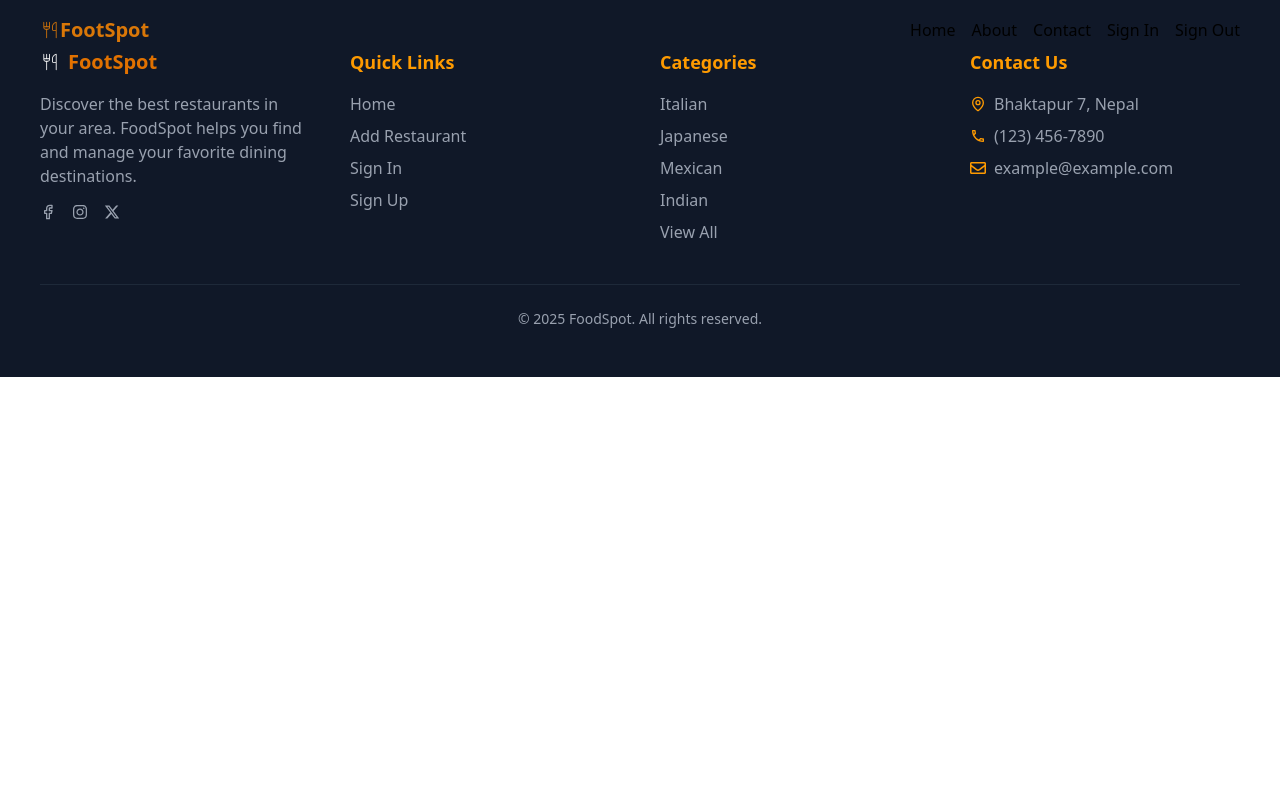
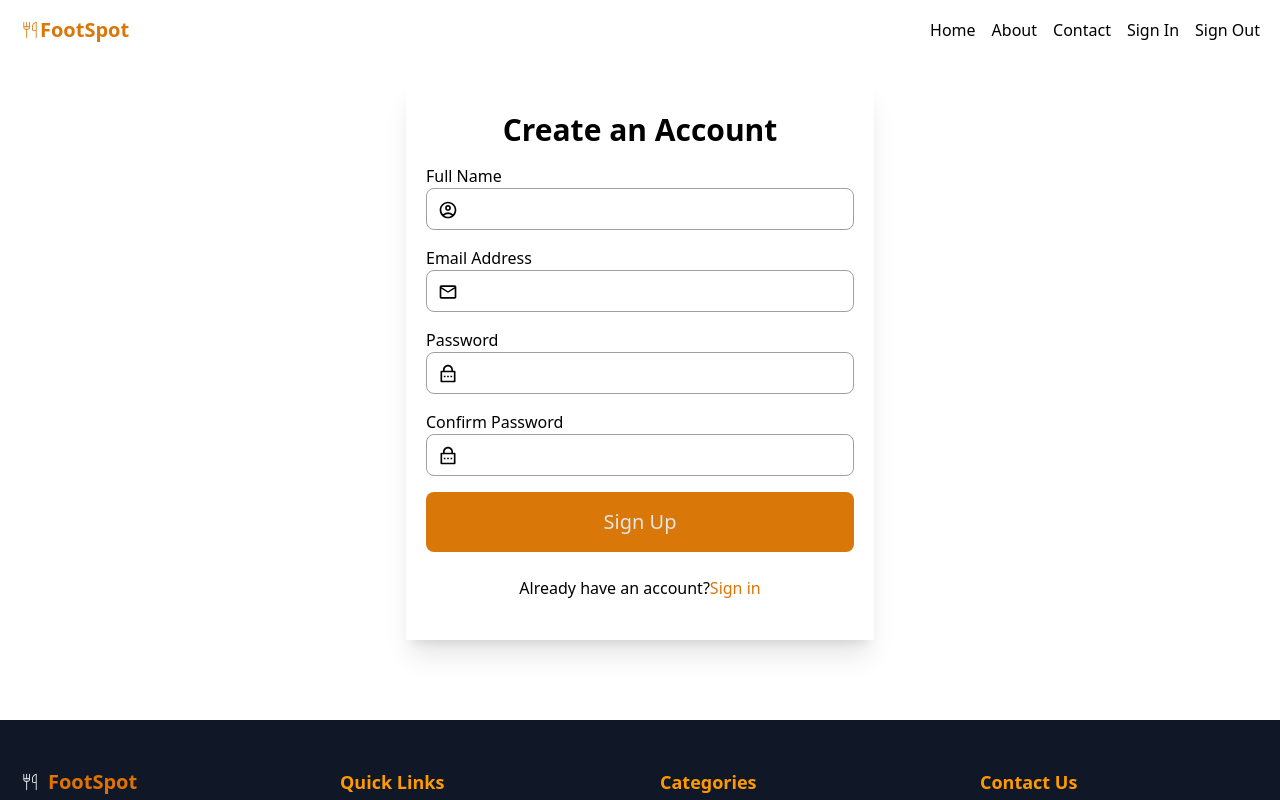
Before and after one commit to srishsitikhu/resturant-frontend, a Next.js app: page /auth/register in a window 1280 px wide. Shown: the top 800 px of the page. Built offline with nearby package versions, Linux system fonts and the light colour scheme.

Commit message:
complete form

```diff
--- a/app/auth/login/page.tsx
+++ b/app/auth/login/page.tsx
@@ -1,11 +1,46 @@
-import React from 'react'
+  "use client"
+  import { useRouter } from "next/navigation";
+import React from "react";
+  import { MdOutlineEmail } from "react-icons/md";
+  import { RiLockPasswordLine } from "react-icons/ri";
 
-const page = () => {
-  return (
-    <div>
+  const LoginPage = () => {
+    const router = useRouter();
+    return (
+      <section className="my-20 max-w-[500px] min-w-[500px] m-auto px-4">
+        <form className="container shadow-xl flex flex-col gap-4 border py-8">
+          <h1 className="heading text-center">Sign In</h1>
+          <div className="relative flex flex-col">
+            <label htmlFor="Email Address">Email Address</label>
+            <input
+              type="text"
+              className="border border-neutral-400 py-2 px-4 pl-10 rounded-lg"
+            />
+            <MdOutlineEmail size={20} className="absolute top-9 left-3" />
+          </div>
+          <div className="relative flex flex-col">
+            <label htmlFor="Password">Password</label>
+            <input
+              type="text"
+              className="border border-neutral-400 py-2 px-4 pl-10 rounded-lg"
+            />
+            <RiLockPasswordLine size={20} className="absolute top-9 left-3" />
+          </div>
+          <button className="bg-[#d97708] text-neutral-200 py-4 rounded-lg text-xl">
+            Sign In
+          </button>
+          <p className="text-center px-4 py-2">
+            Don't have an account?
+            <span
+              className="text-[#d97708] cursor-pointer"
+              onClick={() => router.push("/auth/register")}
+            >
+              Sign up
+            </span>
+          </p>
+        </form>
+      </section>
+    );
+  };
 
-    </div>
-  )
-}
-
-export default page
+  export default LoginPage;
--- a/app/auth/register/page.tsx
+++ b/app/auth/register/page.tsx
@@ -1,11 +1,57 @@
+"use client"
+import { useRouter } from 'next/navigation';
 import React from 'react'
+import { MdOutlineAccountCircle, MdOutlineEmail } from 'react-icons/md';
+import { RiLockPasswordLine } from 'react-icons/ri';
 
-const page = () => {
+const RegisterPage = () => {
+  const router = useRouter();
   return (
-    <div>
-
-    </div>
-  )
+    <section className="my-20 max-w-[500px] min-w-[500px] m-auto px-4">
+      <form className="container shadow-xl flex flex-col gap-4 py-8">
+        <h1 className="heading text-center">Create an Account</h1>
+        <div className="relative flex flex-col">
+          <label htmlFor="FullName">Full Name</label>
+          <input
+            type="text"
+            className="border border-neutral-400 py-2 px-4 pl-10 rounded-lg"
+          />
+          <MdOutlineAccountCircle size={20} className="absolute top-9 left-3" />
+        </div>
+        <div className="relative flex flex-col">
+          <label htmlFor="Email Address">Email Address</label>
+          <input
+            type="text"
+            className="border border-neutral-400 py-2 px-4 pl-10 rounded-lg"
+          />
+          <MdOutlineEmail size={20} className="absolute top-9 left-3" />
+        </div>
+        <div className="relative flex flex-col">
+          <label htmlFor="Password">Password</label>
+          <input
+            type="text"
+            className="border border-neutral-400 py-2 px-4 pl-10 rounded-lg"
+          />
+          <RiLockPasswordLine size={20} className="absolute top-9 left-3" />
+        </div>
+        <div className="relative flex flex-col">
+          <label htmlFor="ConfirmPassword">Confirm Password</label>
+          <input
+            type="text"
+            className="border border-neutral-400 py-2 px-4 pl-10 rounded-lg"
+          />
+          <RiLockPasswordLine size={20} className="absolute top-9 left-3" />
+        </div>
+        <button className="bg-[#d97708] text-neutral-200 py-4 rounded-lg text-xl">
+          Sign Up
+        </button>
+        <p className="text-center px-4 py-2">
+          Already have an account?
+          <span className="text-[#d97708] cursor-pointer" onClick={()=>router.push("/auth/login")}>Sign in</span>
+        </p>
+      </form>
+    </section>
+  );
 }
 
-export default page
+export default RegisterPage
--- a/app/globals.css
+++ b/app/globals.css
@@ -1,6 +1,6 @@
 @import "tailwindcss";
 
-.heading-client{
+.heading{
   @apply text-3xl font-bold
 }
 
@@ -16,10 +16,8 @@
   @apply text-2xl font-semibold
 }
 .container{
-  max-width: 1240px;
-  padding: 0 20px;
-  margin: 0 auto;
-  width: 100%;
+  @apply px-[20px] w-full;
+
 
 }
 @theme{
--- a/components/RestaurantRail.tsx
+++ b/components/RestaurantRail.tsx
@@ -1,7 +1,7 @@
 "use client";
 
 import React from "react";
-import RestaurantCard, { RestaurantProps } from "./RestaurantCart";
+import RestaurantCard, { RestaurantProps } from "./RestaurantCard";
 
 type Props = {
   restaurants: RestaurantProps[];
```
Also changed, not shown: components/RestaurantCard.tsx (renamed from components/RestaurantCart.tsx).
